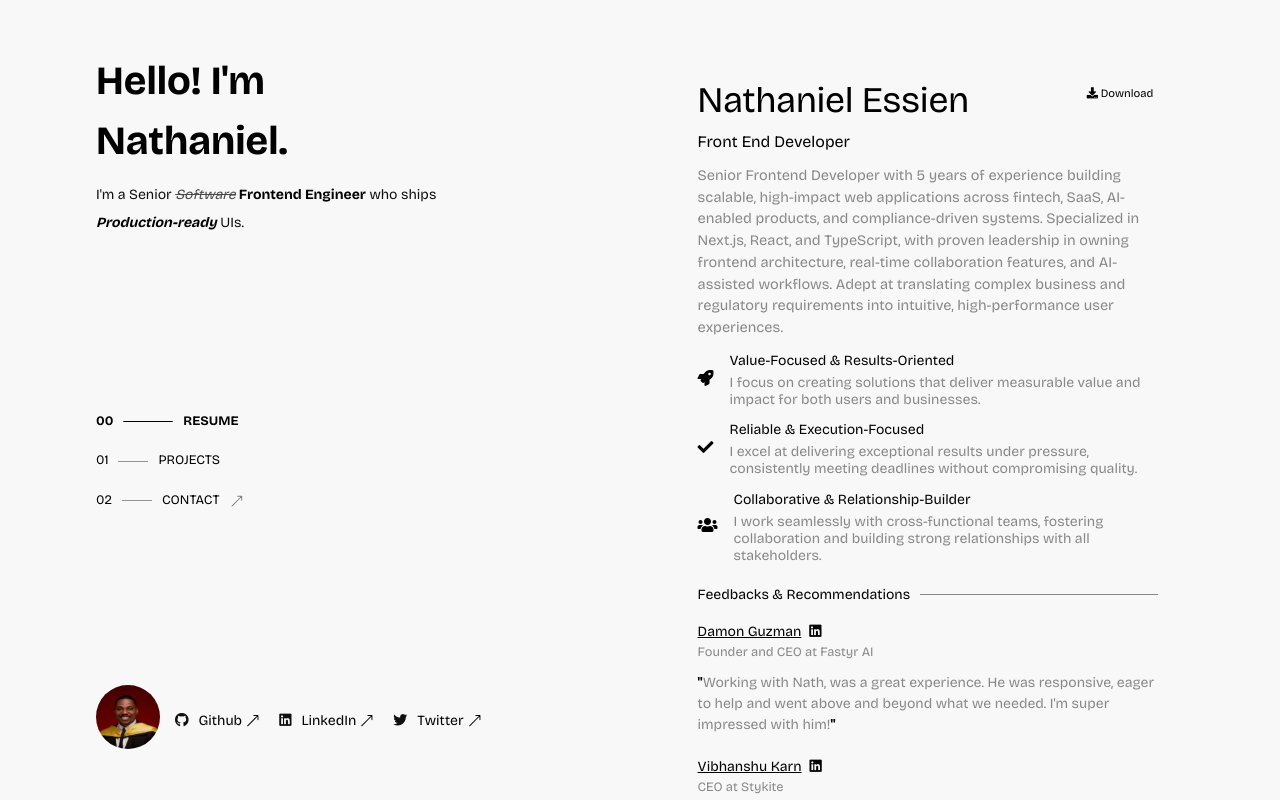
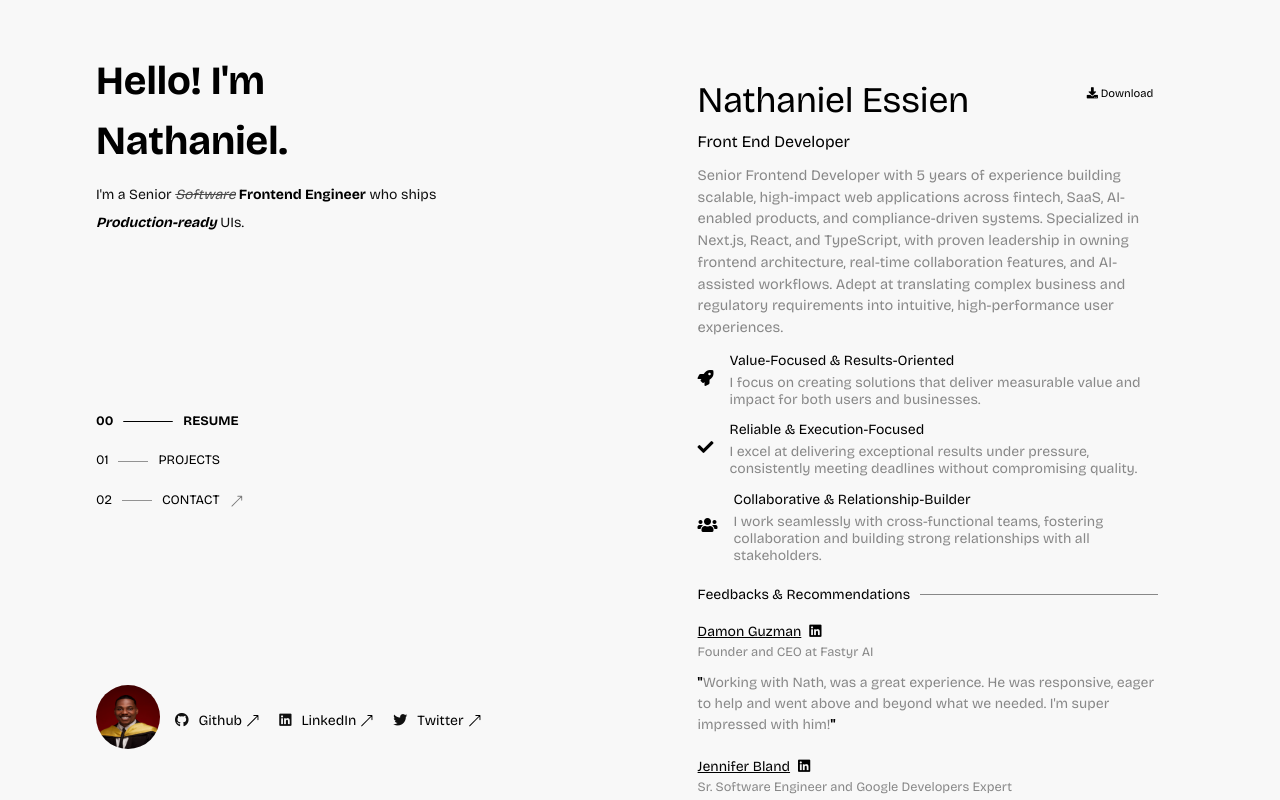
Before and after one commit to Nathaniyell/snr-frontend-portfolio, a React (Vite) app: page / in a window 1280 px wide. Built offline with nearby package versions, Linux system fonts and the light colour scheme.

Commit message:
Add new recommendation for Jennifer Bland in resume.ts: highlight her feedback on Nathaniel's contributions and skills in Nuxt.js and Vue.js ecosystem.

```diff
--- a/src/data/resume.ts
+++ b/src/data/resume.ts
@@ -221,6 +221,14 @@ const recommendations: Recommendation[] = [
     },
     {
         user: {
+            name: 'Jennifer Bland',
+            role: 'Sr. Software Engineer and Google Developers Expert',
+            linkedInUrl: 'https://www.linkedin.com/in/ratracegrad/'
+        },
+        feedback: "Nathaniel is a great developer and a great person. He joined us midway, took ownership of an existing Nuxt.js codebase with multiple bugs, and successfully fixed critical issues while improving performance and code quality. He also refactored the codebase, built new components and suggested meaningful optimizations that helped us ship the product. He demonstrated strong experience with various tools in the Vue.js ecosystem, including NuxtHub, Vuex, and Pinia."
+    },
+    {
+        user: {
             name: 'Vibhanshu Karn',
             role: 'CEO at Stykite',
             linkedInUrl: 'https://in.linkedin.com/in/vibhanshukarn'
```
